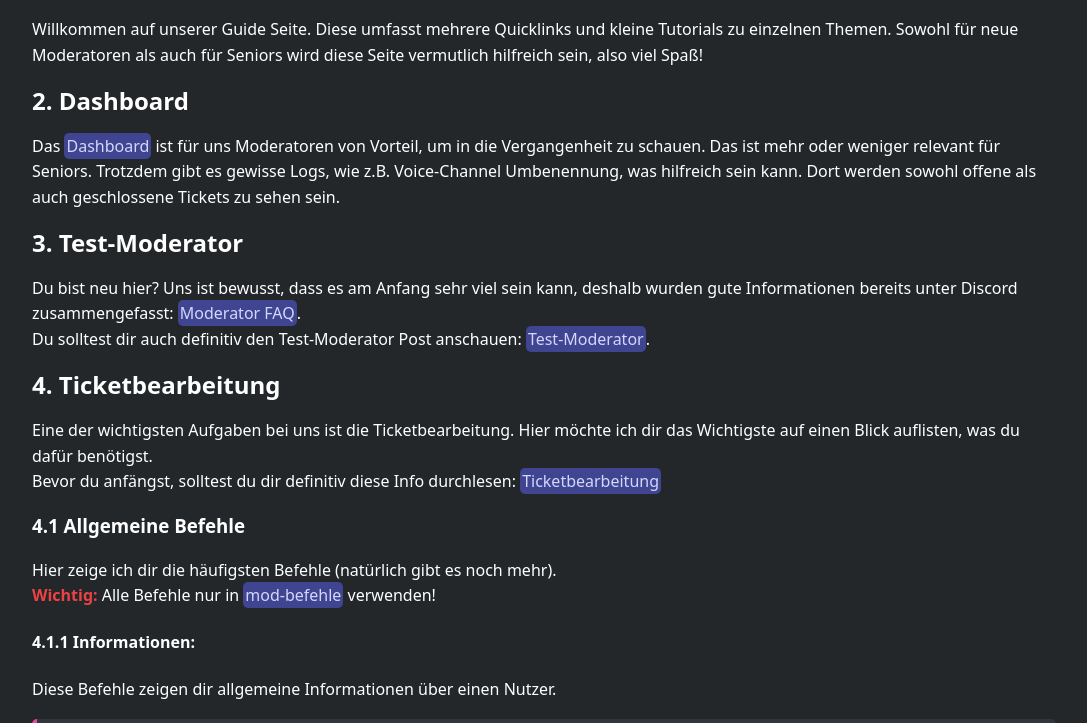
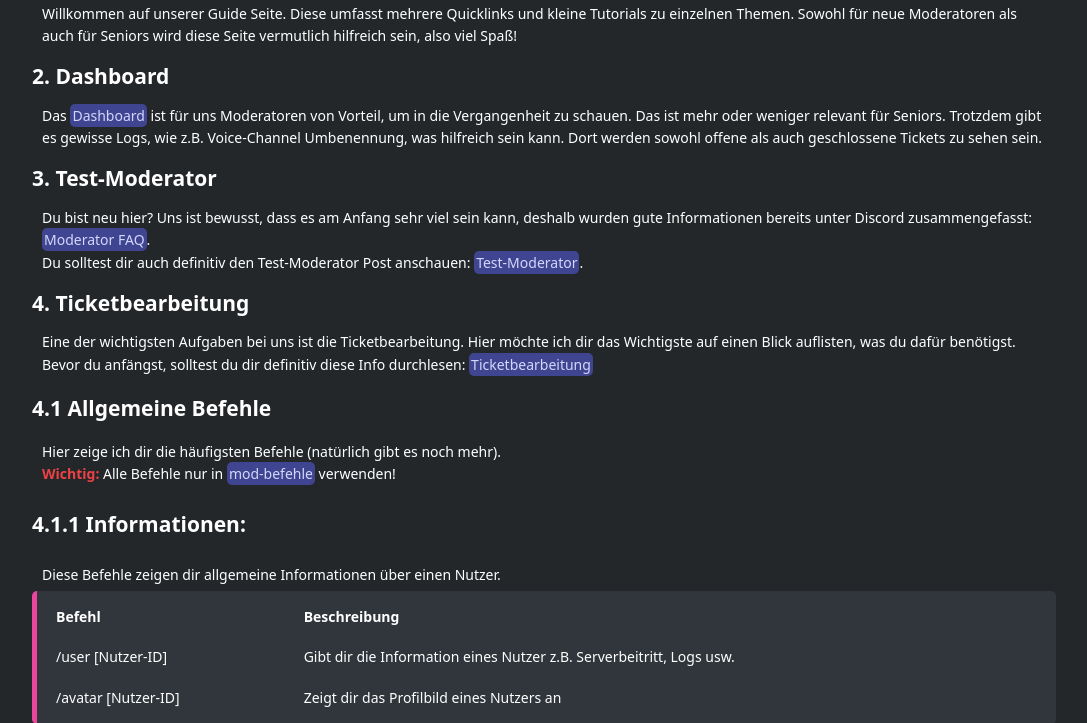
Before and after one commit to Treybit/DBDServer, a plain HTML site: page index.html in a window 1280 px wide. Shown: the part 97-820 px from the top of the page, without its empty margins (96-1183 px from the left). Drawn offline with Linux system fonts and the light colour scheme.

Commit message:
Tabelle wurde angepasst, sollte jetzt alles besser Sichtbar sein

```diff
--- a/css/style.css
+++ b/css/style.css
@@ -1,14 +1,10 @@
 body{
 	background-color:#23272A;
-
 	color:white;
-
 	font-family: 'Noto Sans', sans-serif;
-	font-size:16px;
+	font-size:14px;
 	font-weight:normal;
-
 	line-height:1.6em;
-
 	margin: 0;
 }
 h1{
@@ -16,8 +12,11 @@ h1{
 	text-decoration: underline;
   	text-decoration-color: #ed4245;
 }
+h2,h3,h4{
+	font-size: 1.5em;
+}
 p{
-	margin:5px,10px;
+	margin:5px 10px;
 
 }
 strong{
@@ -26,11 +25,16 @@ strong{
 table{
 	border-left: 5px solid #EB459E;
 	border-radius: 5px;
-	padding: 5px ;
+	padding: 5px;
 	background-color: #30363b;
 	text-align: left;
-	margin: auto;
+	margin: 0 0 20 0;
 	width: 100%;
+}
+table td, table th{
+	padding: 8px 12px;
+	vertical-align: top;
+	text-align: left;
 }
 a{
 	text-decoration: none;
```
